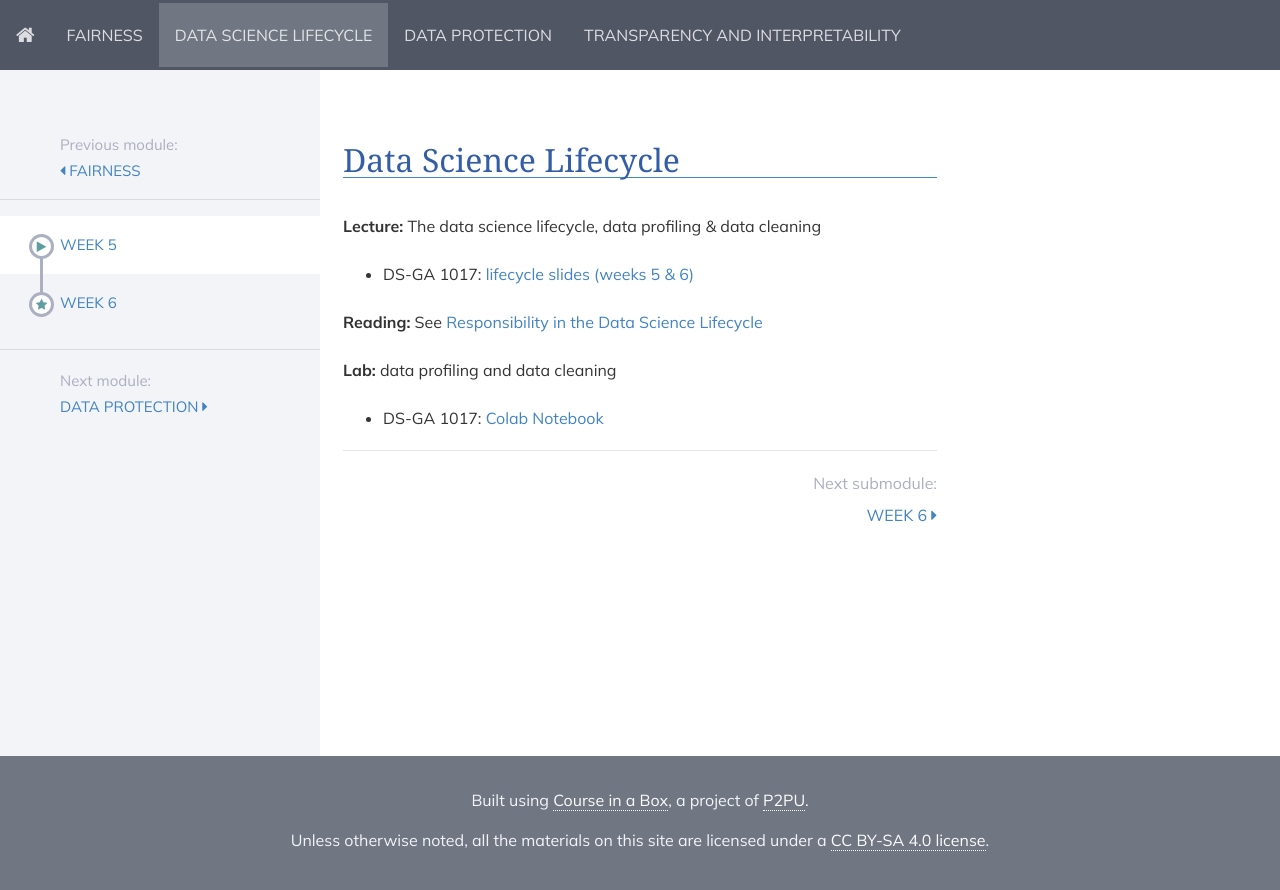
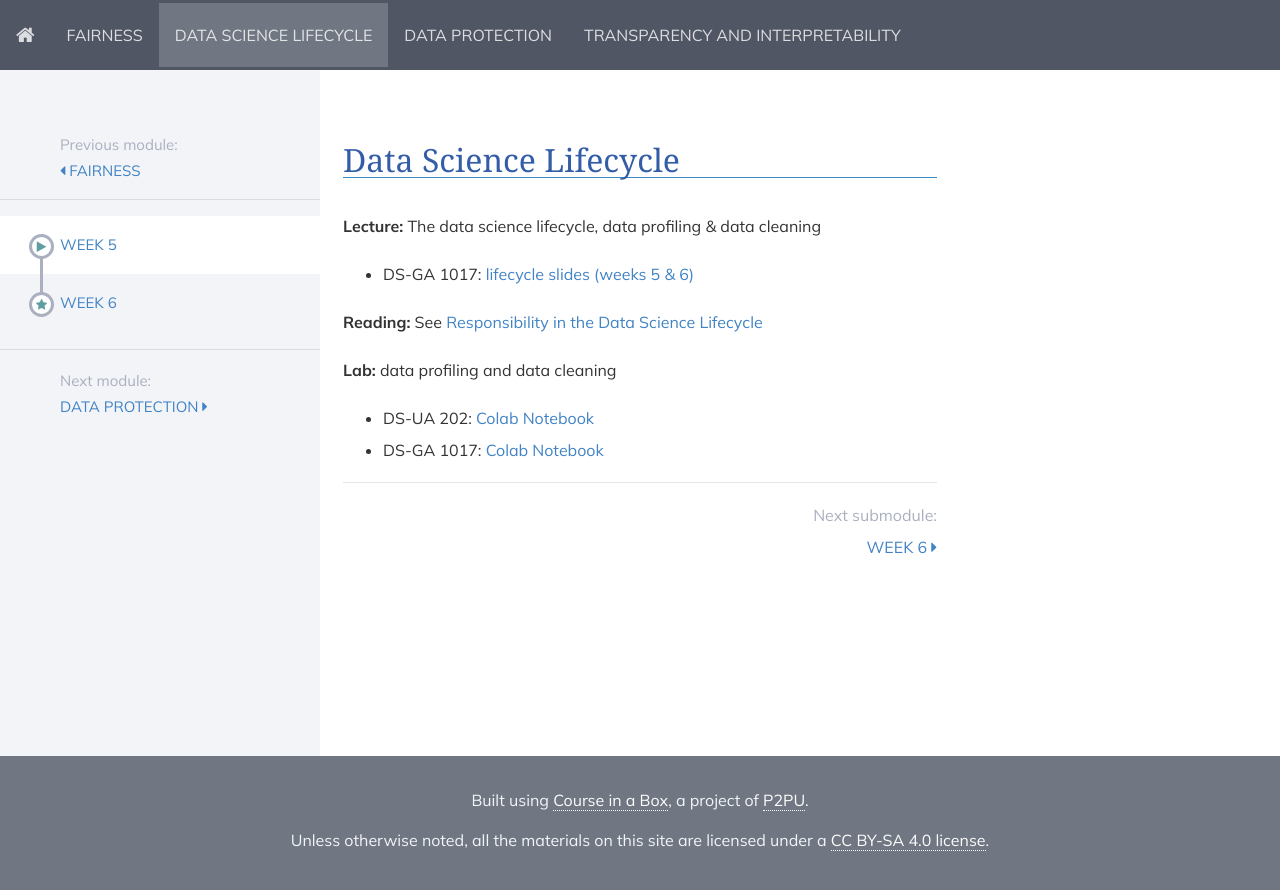
Before and after one commit to DataResponsibly/rds24, a Jekyll site: the page built from modules/data_science_lifecycle/_posts/2000-01-01-week5.md, in a window 1280 px wide. Shown: the top 890 px of the page. Built offline with Jekyll 4.4.1, drawn with Linux system fonts in a browser that asks for light colours; nearby versions of some CDN libraries.

Commit message:
Update 2000-01-01-week5.md

```diff
--- a/modules/data_science_lifecycle/_posts/2000-01-01-week5.md
+++ b/modules/data_science_lifecycle/_posts/2000-01-01-week5.md
@@ -13,4 +13,5 @@ title: Week 5
 
 **Lab:** data profiling and data cleaning
 
+* DS-UA 202: [Colab Notebook](https://colab.research.google.com/drive/1bvtlPXAymWJ3AZAEdKVILvUfArvYgzqi?usp=sharing)
 * DS-GA 1017: [Colab Notebook](https://colab.research.google.com/drive/1NoAPkOyURj_UWJoW_RIEROOzq0Tj0OPz?usp=sharing)
```
